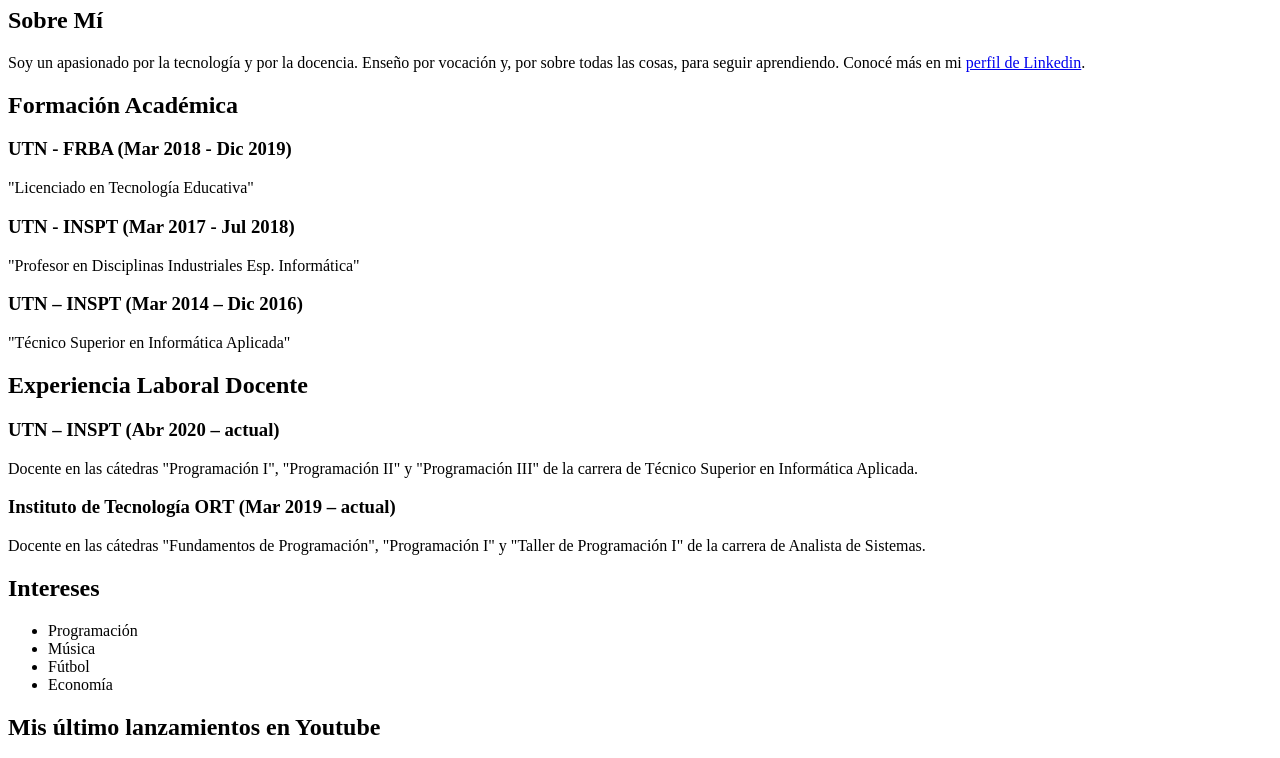
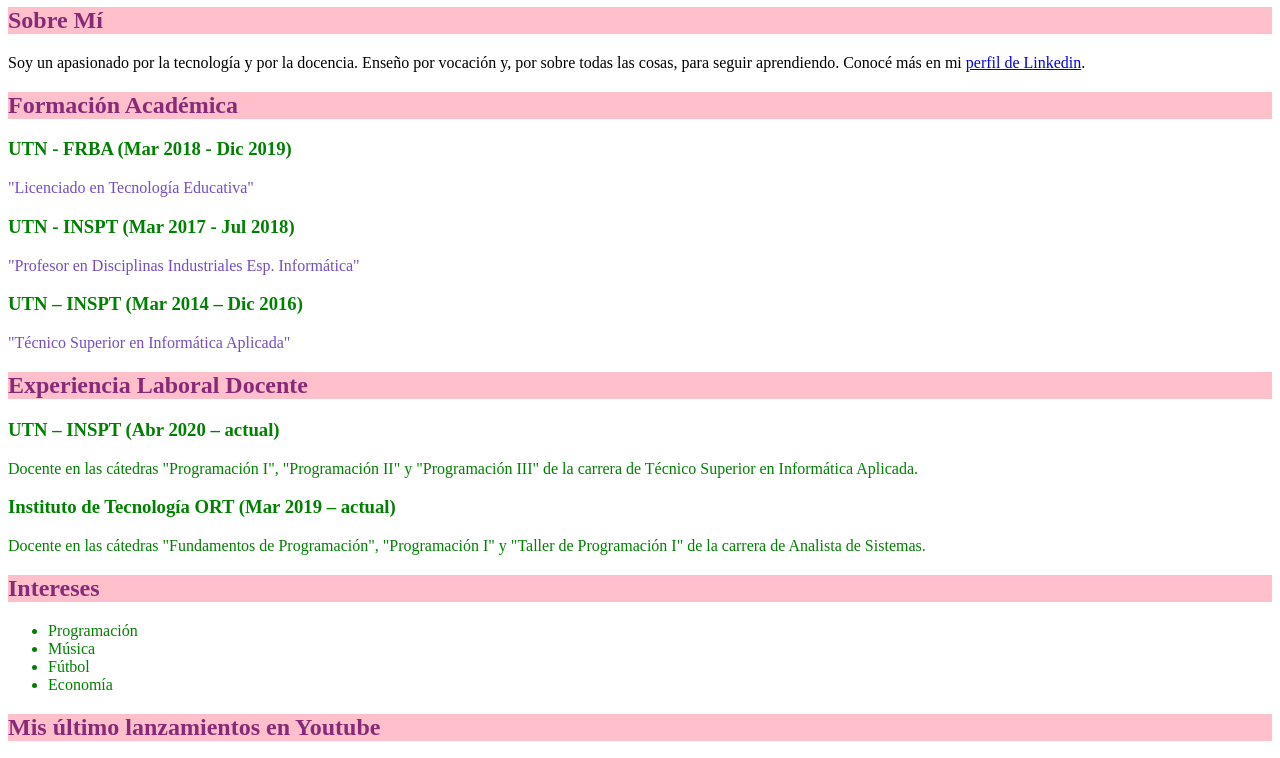
Before and after one commit to lgfriedrich/curriculum-web-22033, a plain HTML site: page index.html in a window 1280 px wide. Shown: the part 267-1025 px from the top of the page. Drawn offline with Linux system fonts and the light colour scheme.

Commit message:
CSS inicial

```diff
--- /dev/null
+++ b/css/estilo.css
@@ -0,0 +1,20 @@
+
+body {
+    color: green;
+}
+
+/* Selector por etiqueta */
+h2 {
+    color: rgb(138, 41, 120);
+    background-color: pink;
+}
+
+/* Selector por ID */
+#parrafoUnico {
+    color:rgb(0, 0, 0);
+}
+
+/* Selector por clase (class)*/
+.dorado {
+    color: rgba(100, 57, 192, 0.897);
+}
--- a/index.html
+++ b/index.html
@@ -4,6 +4,7 @@
 <head>
     <meta charset="UTF-8">
     <title>Currículum Vitae</title>
+    <link rel="stylesheet" href="css/estilo.css">
 </head>
 
 <body>
@@ -11,16 +12,16 @@
     <img src="img/caricatura.png" alt="Foto de perfil" width="110px">
     <h1>Datos personales</h1>
     <h2>Sobre Mí</h2>
-    <p>Soy un apasionado por la tecnología y por la docencia. Enseño
+    <p id="parrafoUnico" >Soy un apasionado por la tecnología y por la docencia. Enseño
         por vocación y, por sobre todas las cosas, para seguir aprendiendo. Conocé más en mi <a
             href="https://www.linkedin.com/in/caemci/">perfil de Linkedin</a>.</p>
     <h2>Formación Académica</h2>
     <h3>UTN - FRBA (Mar 2018 - Dic 2019)</h3>
-    <p>"Licenciado en Tecnología Educativa"</p>
+    <p class="dorado">"Licenciado en Tecnología Educativa"</p>
     <h3>UTN - INSPT (Mar 2017 - Jul 2018)</h3>
-    <p>"Profesor en Disciplinas Industriales Esp. Informática"</p>
+    <p class="dorado">"Profesor en Disciplinas Industriales Esp. Informática"</p>
     <h3>UTN – INSPT (Mar 2014 – Dic 2016)</h3>
-    <p>"Técnico Superior en Informática Aplicada"</p>
+    <p class="dorado">"Técnico Superior en Informática Aplicada"</p>
     <h2>Experiencia Laboral Docente</h2>
     <h3>UTN – INSPT (Abr 2020 – actual)</h3>
     <p>Docente en las cátedras "Programación I", "Programación II" y "Programación
```
